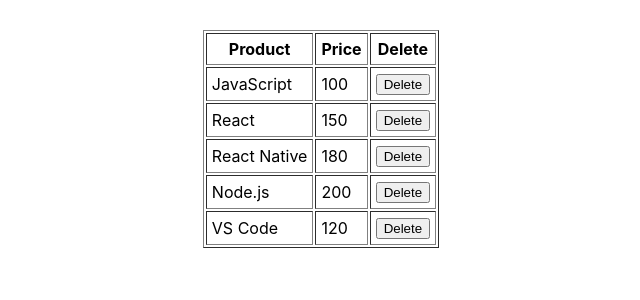
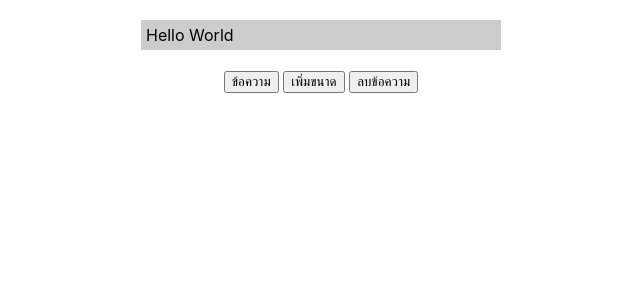
Before and after one commit to Iben-arch/app1, a React (Create React App) app: page / in a window 1280 px wide. Shown: the top 300 px of the page, without its empty margins (319-959 px from the left). Built offline with nearby package versions, Linux system fonts and the light colour scheme.

Commit message:
MessageBox

```diff
--- a/src/App.js
+++ b/src/App.js
@@ -1,6 +1,6 @@
 import React from 'react';
-import RefsArray from './refs-array';
+import MassageBox from './state-func';
 
 export default function App() {
-    return <RefsArray/>
+    return <MassageBox/>
 }
--- /dev/null
+++ b/src/state-func.js
@@ -0,0 +1,36 @@
+import React, { useState } from "react";
+
+export default function MassageBox(){
+    let [text, setText] = useState('Hello World')
+    let [size, setSize] = React.useState(16)
+
+    const onClickSetText = () => {
+        let t = prompt('กำหนดข้อความ')
+        if(t){
+            setText(t)
+        }
+    }
+
+    const onClickZoomIn = () => {
+        let newSize = size + 1
+        setSize(newSize)
+    }
+
+    let msgboxStyle = {
+        display: 'inline-block',
+        width: 350,
+        fontSize: size,
+        backgroundColor: '#ccc',
+        padding: 5,
+        textAlign: 'left'
+    }
+
+    return(
+        <div style={{textAlign:'center', marginTop:20}}>
+            <div style={msgboxStyle}>{text}</div><br/><br/>
+            <button onClick={onClickSetText}>ข้อความ</button>&nbsp;
+            <button onClick={onClickZoomIn}>เพิ่มขนาด</button>&nbsp;
+            <button onClick={() => setSize(size-1)}>ลบข้อความ</button>
+        </div>
+    )
+}
```
